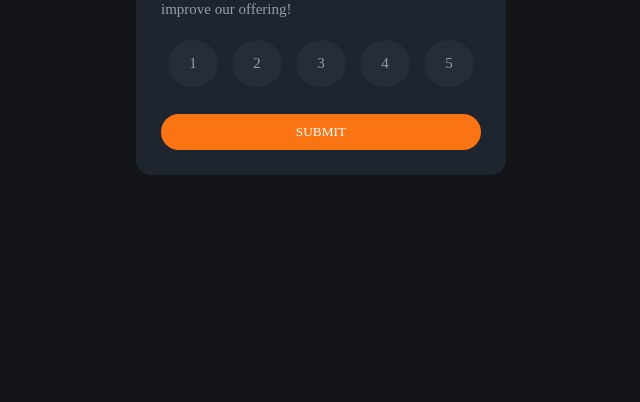
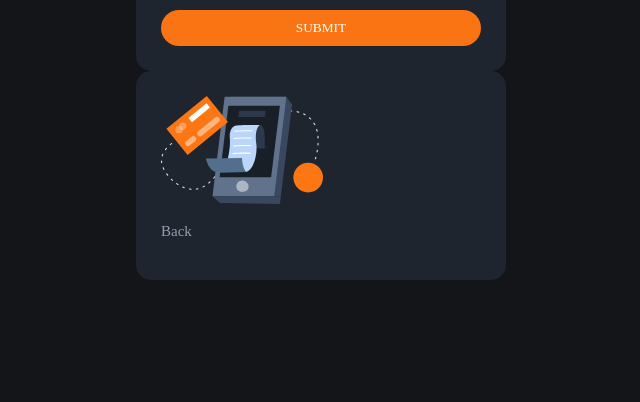
Before and after one commit to XoelVeiga/FrontendMentor-Interactive-rating-component, a plain HTML site: page index.html in a window 1280 px wide. Shown: the part 414-816 px from the top of the page, without its empty margins (319-959 px from the left). Drawn offline with Linux system fonts and the light colour scheme; a web font is replaced by a local one.

Commit message:
added new card

```diff
--- a/index.html
+++ b/index.html
@@ -15,7 +15,7 @@
 </head>
 
 <body>
-  <main>
+  <main id="flip-card">
     <div class="card">
       <img class="star" src="images/icon-star.svg" alt="Girl in a jacket">
       <h1>How did we do?</h1>
@@ -32,6 +32,12 @@
       </div>
       <button type="submit" class="submit">SUBMIT</button>
     </div>
+
+    <div class="card-back">
+      <img class="phone" src="images/illustration-thank-you.svg" alt="Girl in a jacket">
+      <p>Back</p>
+    </div>
+
   </main>
 </body>
 
```
